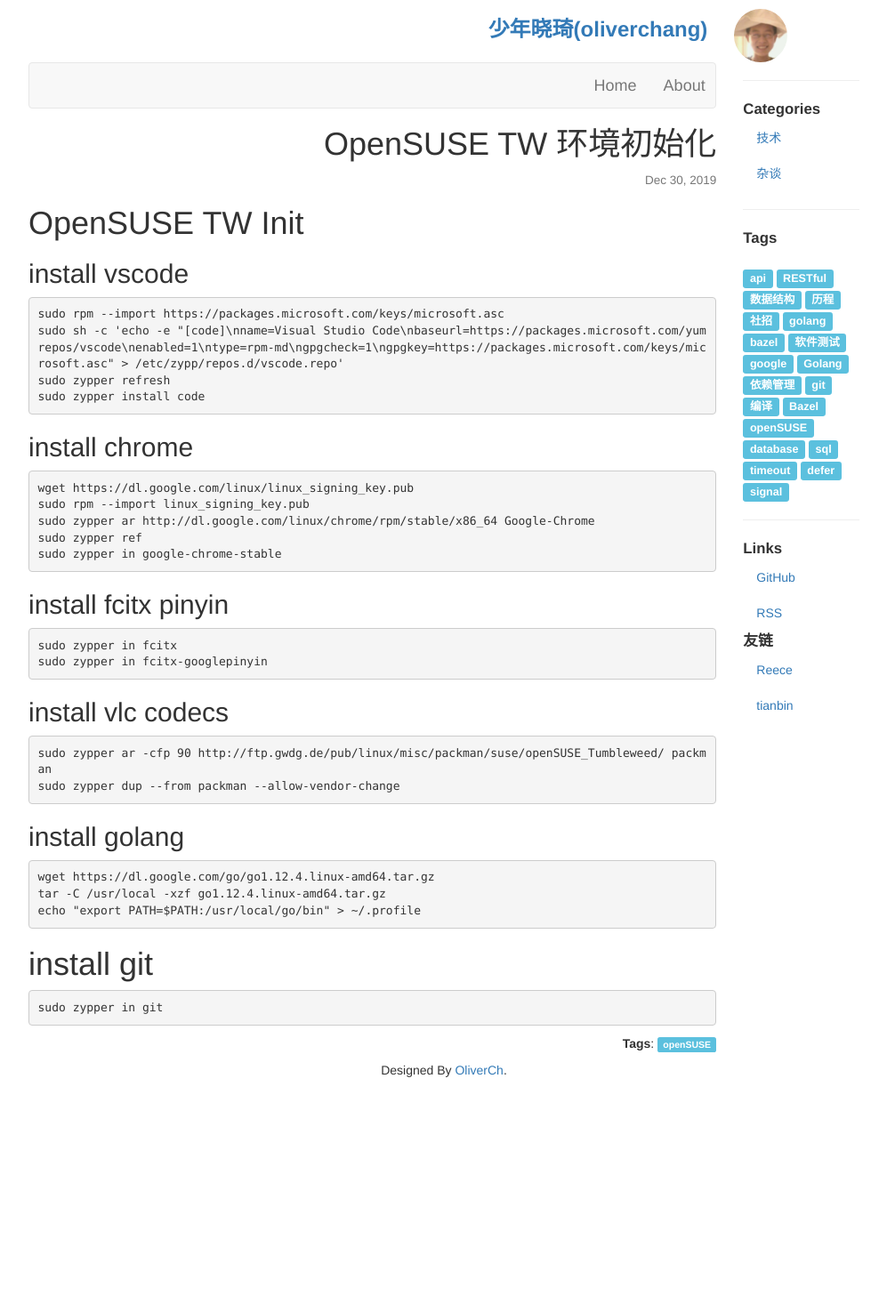
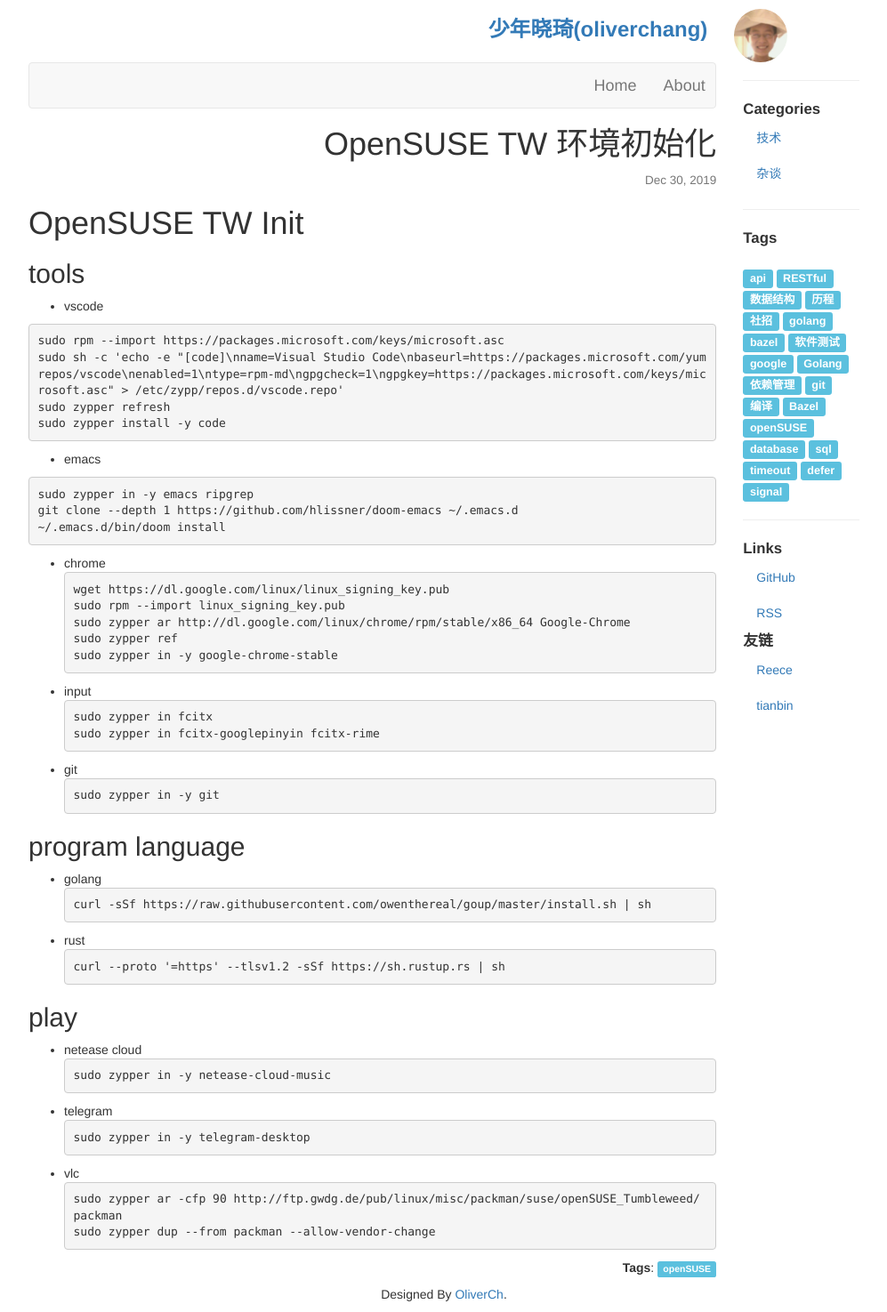
Before and after one commit to snxq/snxq.github.io, a Jekyll site: the page built from _posts/2019-12-30-opensuse.md, in a window 1280 px wide. Shown: the whole page at 89% size, without its empty margins (141-1138 px from the left). Built offline with Jekyll 4.4.1, drawn with Linux system fonts in a browser that asks for light colours; before the commit the page ends 1223 px from its top, so only the background shows below that.

Commit message:
:memo:update opensuse_tw_init.md

````diff
--- a/_posts/2019-12-30-opensuse.md
+++ b/_posts/2019-12-30-opensuse.md
@@ -9,44 +9,72 @@ tags: openSUSE
 
 # OpenSUSE TW Init
 
-## install vscode
+## tools
+
+- vscode
+
 ```bash
 sudo rpm --import https://packages.microsoft.com/keys/microsoft.asc
 sudo sh -c 'echo -e "[code]\nname=Visual Studio Code\nbaseurl=https://packages.microsoft.com/yumrepos/vscode\nenabled=1\ntype=rpm-md\ngpgcheck=1\ngpgkey=https://packages.microsoft.com/keys/microsoft.asc" > /etc/zypp/repos.d/vscode.repo'
 sudo zypper refresh
-sudo zypper install code
+sudo zypper install -y code
 ```
 
-## install chrome
+- emacs
+
+```bash
+sudo zypper in -y emacs ripgrep
+git clone --depth 1 https://github.com/hlissner/doom-emacs ~/.emacs.d
+~/.emacs.d/bin/doom install
+```
+
+- chrome
 ```bash
 wget https://dl.google.com/linux/linux_signing_key.pub
 sudo rpm --import linux_signing_key.pub
 sudo zypper ar http://dl.google.com/linux/chrome/rpm/stable/x86_64 Google-Chrome
 sudo zypper ref
-sudo zypper in google-chrome-stable
+sudo zypper in -y google-chrome-stable
+```
+
+- input
+```bash
+sudo zypper in fcitx
+sudo zypper in fcitx-googlepinyin fcitx-rime
 ```
 
 
-## install fcitx pinyin
+- git
 ```bash
-sudo zypper in fcitx
-sudo zypper in fcitx-googlepinyin
+sudo zypper in -y git
 ```
 
-## install vlc codecs
+## program language
+
+- golang
+```bash
+curl -sSf https://raw.githubusercontent.com/owenthereal/goup/master/install.sh | sh
+```
+
+- rust
+```bash
+curl --proto '=https' --tlsv1.2 -sSf https://sh.rustup.rs | sh
+```
+
+## play
+
+- netease cloud
+```bash
+sudo zypper in -y netease-cloud-music
+```
+
+- telegram
+```bash
+sudo zypper in -y telegram-desktop
+```
+
+- vlc
 ```bash
 sudo zypper ar -cfp 90 http://ftp.gwdg.de/pub/linux/misc/packman/suse/openSUSE_Tumbleweed/ packman
 sudo zypper dup --from packman --allow-vendor-change
 ```
-
-## install golang
-```bash
-wget https://dl.google.com/go/go1.12.4.linux-amd64.tar.gz
-tar -C /usr/local -xzf go1.12.4.linux-amd64.tar.gz
-echo "export PATH=$PATH:/usr/local/go/bin" > ~/.profile
-```
-
-# install git
-```bash
-sudo zypper in git
-```
````
